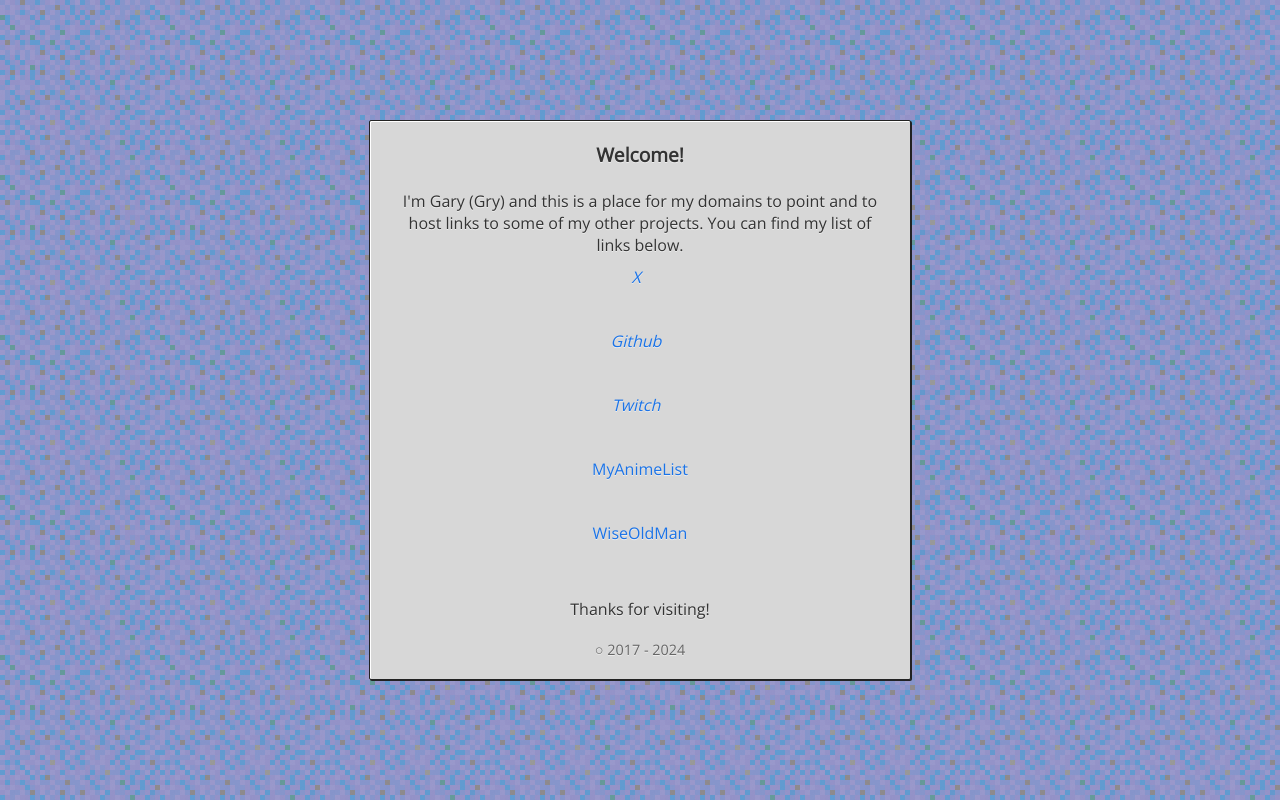
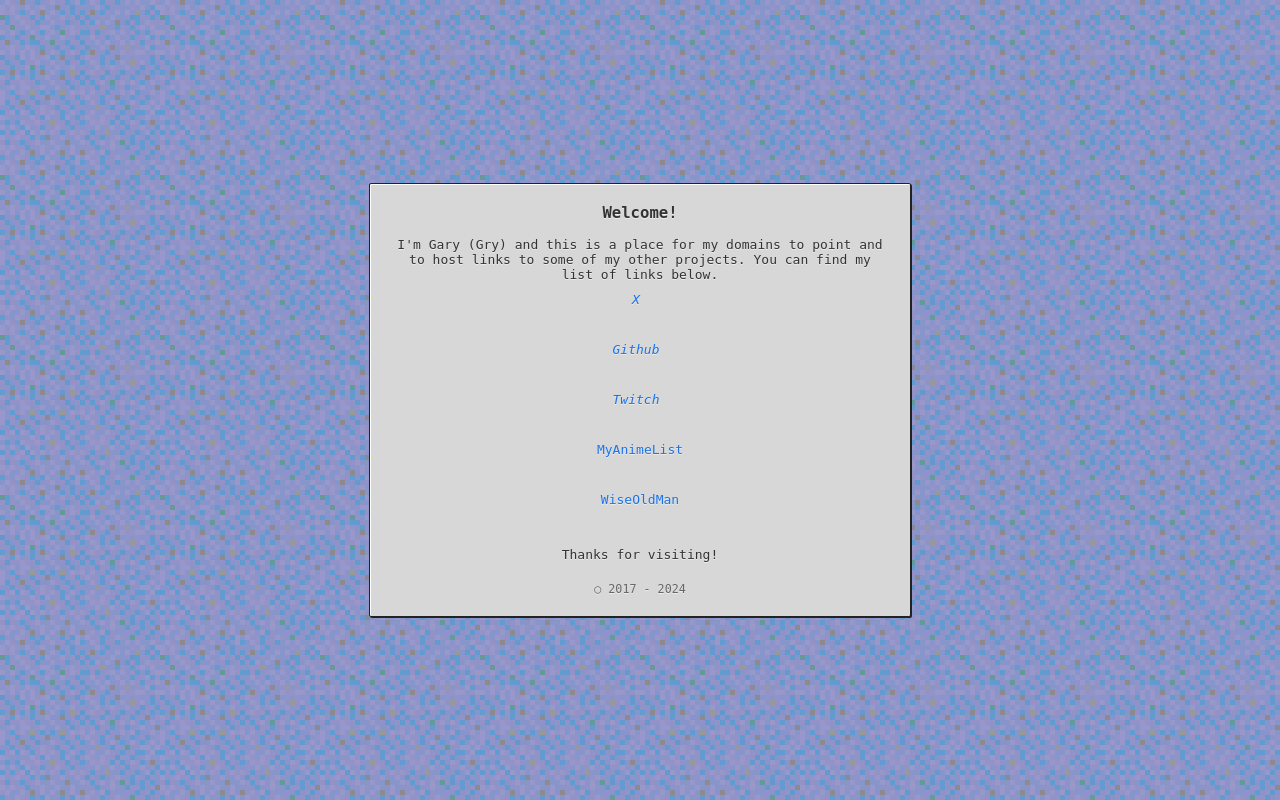
Before and after one commit to Grylol/SolidGary.github.io, a PHP site: page / in a window 1280 px wide. Run offline with PHP 8.4, Linux system fonts and the light colour scheme.

Commit message:
Update style.css

```diff
--- a/css/style.css
+++ b/css/style.css
@@ -1,7 +1,7 @@
 html {
     margin: 0;
     background: url('/img/bg.png');
-    font-family: 'Open Sans', sans-serif;
+    font-family: monospace;
 }
 body {
     margin: 0;
```
